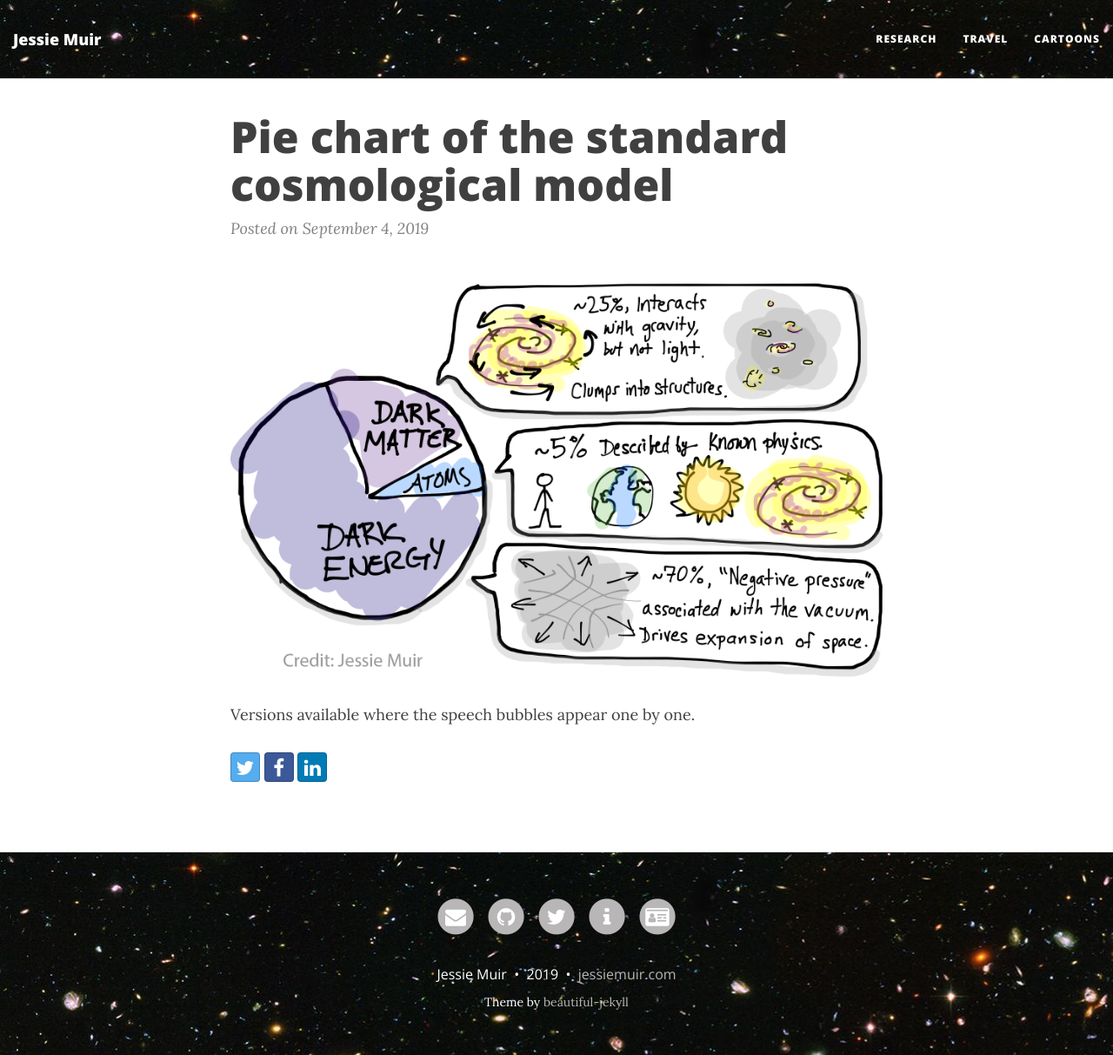
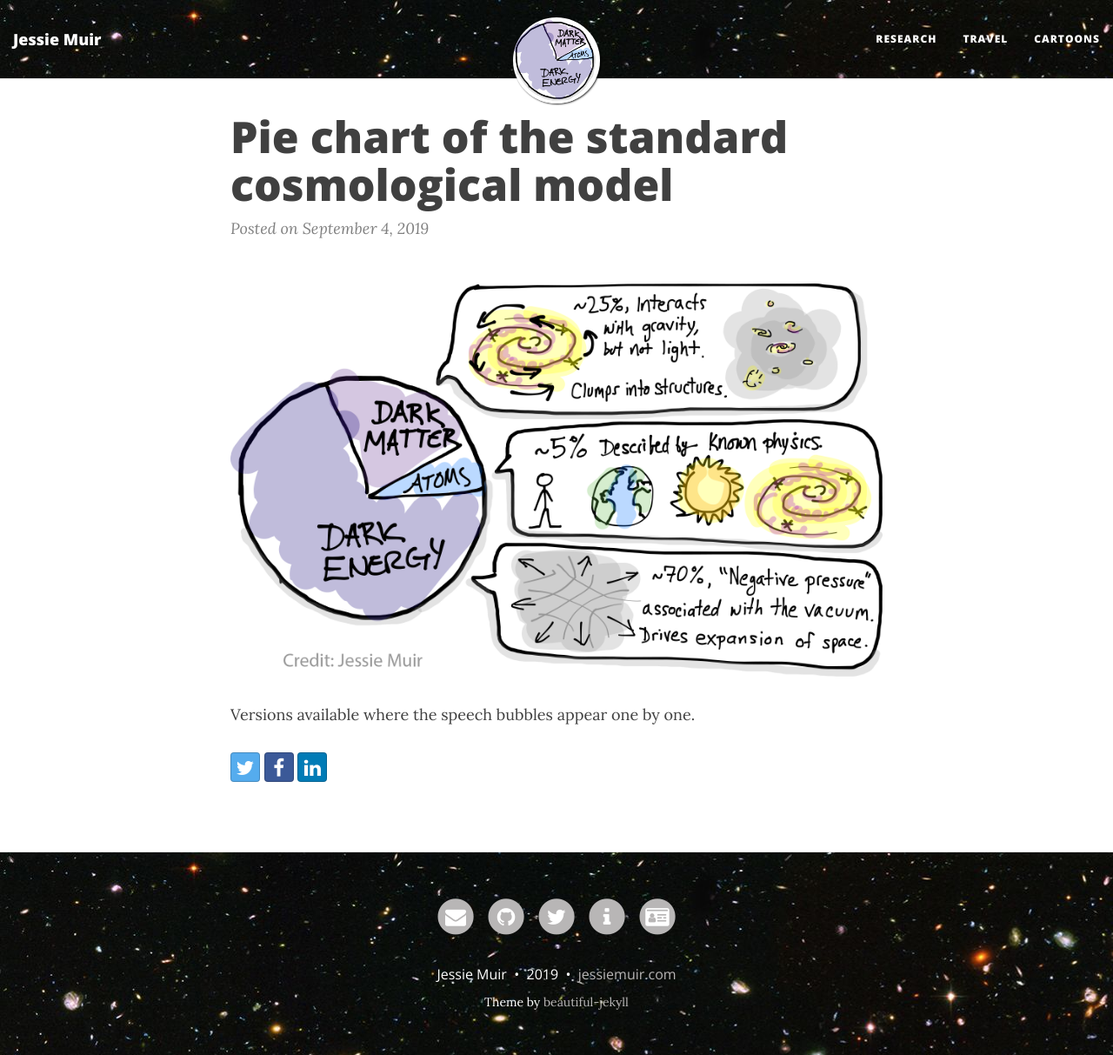
Before and after one commit to jessmuir/jessmuir.github.io, a Jekyll site: the page built from _posts/2019-09-04-piechart.md, in a window 1280 px wide and 1213 px high. Shown: the whole window at 87% size. Built offline with Jekyll 4.4.1, drawn with Linux system fonts in a browser that asks for light colours; nearby versions of some CDN libraries.

Commit message:
post tweak

```diff
--- a/_posts/2019-09-04-piechart.md
+++ b/_posts/2019-09-04-piechart.md
@@ -1,7 +1,7 @@
 ---
 layout: post
 title: Pie chart of the standard cosmological model
-# image: /cartoons/images/piechart1_credit_cropped.png
+image: /cartoons/images/piechart1_credit_cropped.png
 share-img: http://www.jessiemuir.com/cartoons/images/piechart4_credit.png
 social-share: true
 use-site-title: true
```
